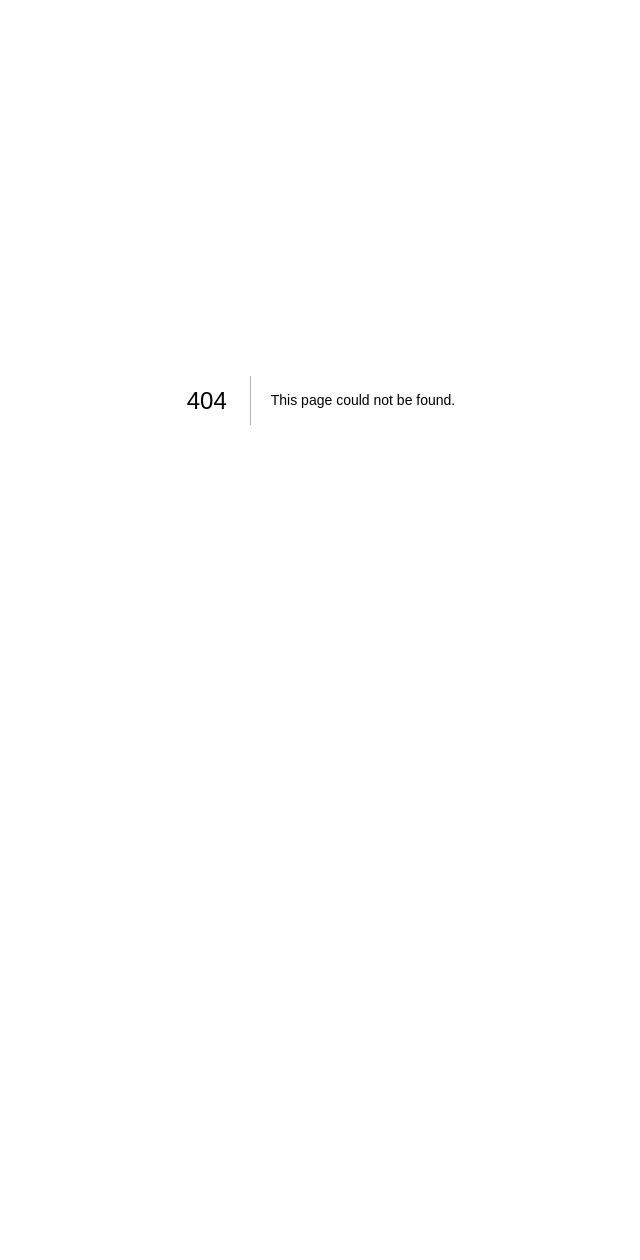
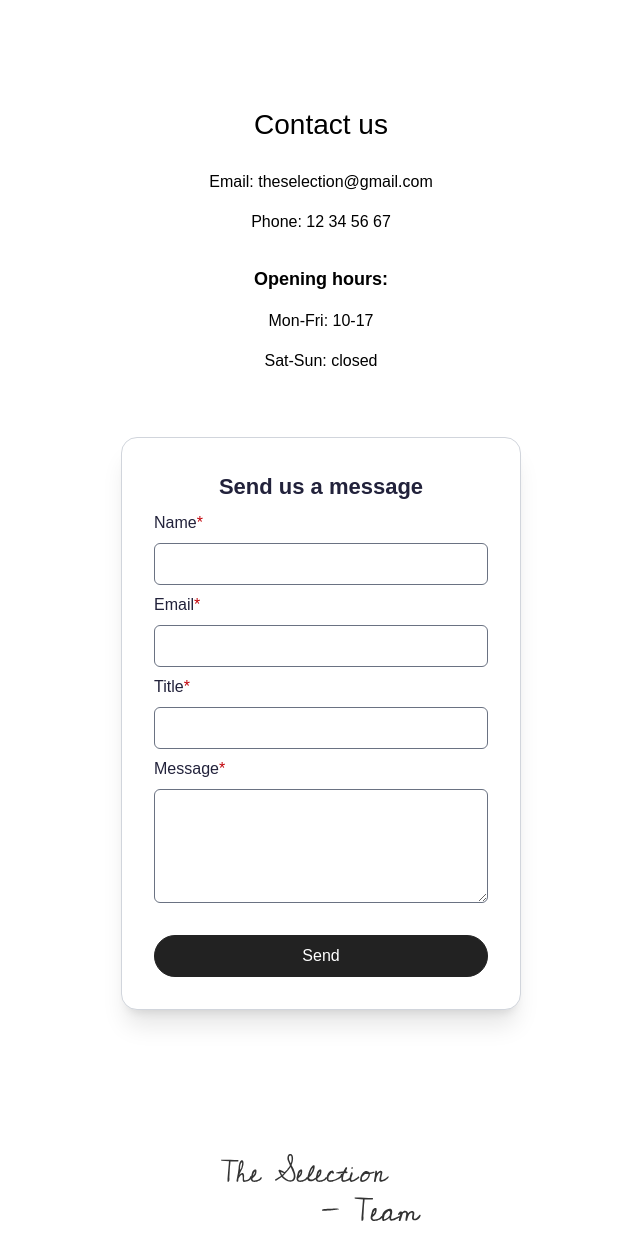
Before and after one commit to NoroffFEU/jsfw-2025-v1-martine-rk-js-frameworks, a Next.js app: page /pages/contact in a window 1280 px wide. Before the commit this address had no page. Shown: the top 1260 px of the page, without its empty margins (319-959 px from the left). Before the commit the page ends 800 px from the top, so only its background shows below. Built offline with nearby package versions, Linux system fonts and the light colour scheme.

Commit message:
Create contact us page with ContactFrom

```diff
--- /dev/null
+++ b/src/app/pages/contact/page.tsx
@@ -0,0 +1,47 @@
+import React from "react";
+import Image from "next/image";
+import ContactForm from "@/app/components/ContactFrom";
+
+/**
+ * Contact us page.
+ *
+ * Shows title, contact information, opening hours, the ContactForm component and logo signature.
+ *
+ * @returns The Contact us page
+ */
+export default function Contact() {
+  return (
+    <div className="min-h-screen flex flex-col items-center pt-26 md:px-20 break-all md:break-normal px-4">
+      <div className="flex flex-col max-w-180 w-full gap-6">
+        <h1 className="text-[1.75rem] text-center">Contact us</h1>
+        <div className="w-full text-center flex flex-col gap-8">
+          <div className="flex flex-col gap-4">
+            <p>Email: theselection@gmail.com</p>
+            <p> Phone: 12 34 56 67 </p>
+          </div>
+          <div>
+            <p className="font-bold mb-4 text-[1.125rem]"> Opening hours:</p>
+            <div className="flex flex-col gap-4">
+              <p> Mon-Fri: 10-17 </p>
+              <p> Sat-Sun: closed</p>
+            </div>
+          </div>
+        </div>
+
+        <div className="w-full flex justify-center mt-10">
+          <ContactForm />
+        </div>
+
+        <div className="w-full flex items-center justify-center mt-20 md:mt-30 mb-20">
+          <Image
+            src="/../logo/logo-with-signature.svg"
+            alt="The Selection logo signature"
+            width={200}
+            height={200}
+            className="object-cover"
+          />
+        </div>
+      </div>
+    </div>
+  );
+}
```
